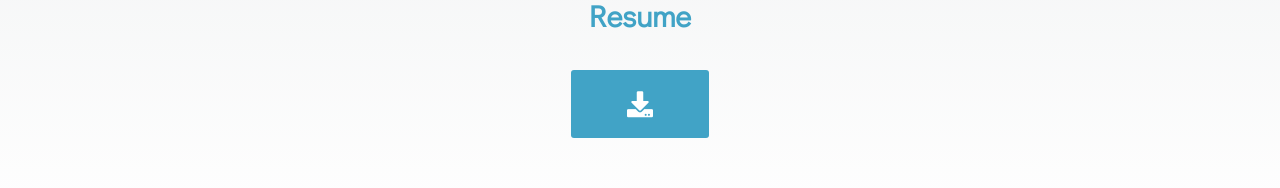
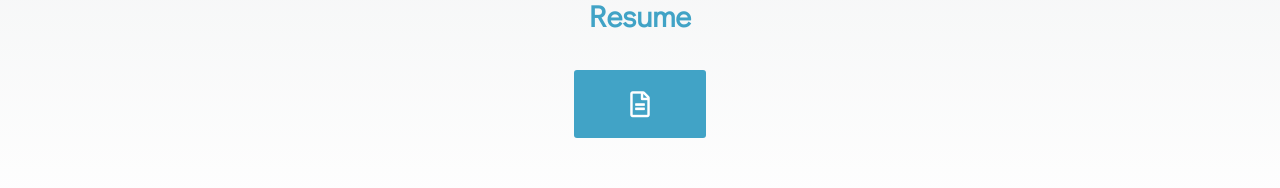
Before and after one commit to anilu556/portfolio-ana, a React (Create React App) app: page /#/about in a window 1280 px wide. Shown: the part 2326-2514 px from the top of the page. Built offline with nearby package versions, Linux system fonts and the light colour scheme.

Commit message:
adding resume

```diff
--- a/src/App.css
+++ b/src/App.css
@@ -77,7 +77,7 @@ img{
   display: block;
 }
 
-.fab, .fas{
+.fab, .fas, .far{
   color: white;
   font-size: 26px;
   margin: 20px 50px;
@@ -233,8 +233,6 @@ li{
     padding: 5px;
   }
 
-
-
   .navbar-option p{
     font-size: 14px;
     color: white;
--- a/src/components/About.js
+++ b/src/components/About.js
@@ -41,7 +41,7 @@ class About extends Component {
                 <div className="container_cv">
                     <h1 className="about_cont">Resume</h1>
                     <div className="download">
-                        <button className="download_btn"> <i class="fas fa-download"></i> </button>
+                        <button className="download_btn"><a href="https://drive.google.com/open?id=1mj8W2fFJwjUSFMOVNykOI8qdNQMu1j0b" target="_blank" rel="noopener noreferrer"><i class="far fa-file-alt"></i></a></button>
                     </div>
                 </div>
                 </div>
```
